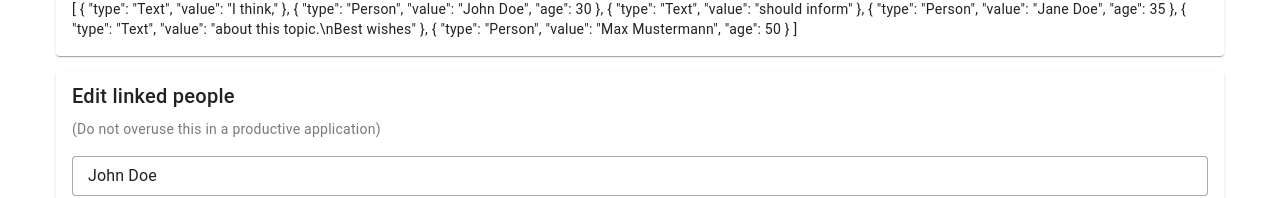
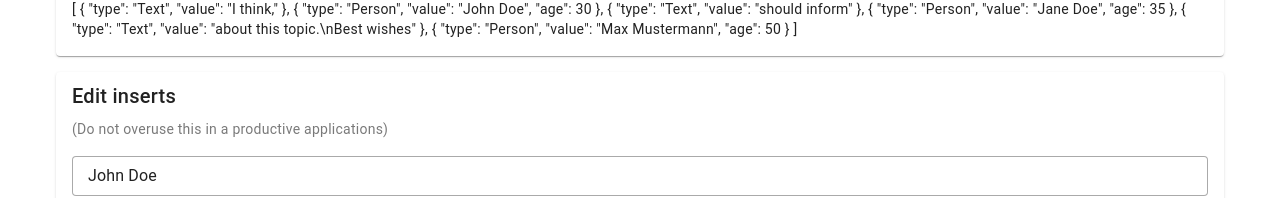
Before and after one commit to LeonSnajdr/VueTextInsert, a Vue app in the folder packages/examples/vuetify/: page / in a window 1280 px wide. Shown: the part 168-366 px from the top of the page. Built offline with nearby package versions, Linux system fonts and the light colour scheme.

Commit message:
Adjust vuetify example

```diff
--- a/packages/examples/vuetify/src/App.vue
+++ b/packages/examples/vuetify/src/App.vue
@@ -19,8 +19,8 @@
                 </VCard>
 
                 <VCard>
-                    <VCardTitle> Edit linked people </VCardTitle>
-                    <VCardSubtitle>(Do not overuse this in a productive application)</VCardSubtitle>
+                    <VCardTitle> Edit inserts </VCardTitle>
+                    <VCardSubtitle>(Do not overuse this in a productive applications)</VCardSubtitle>
                     <VCardText>
                         <template v-for="person in peopole">
                             <VTextField v-model="person.value" variant="outlined" density="compact"></VTextField>
```
